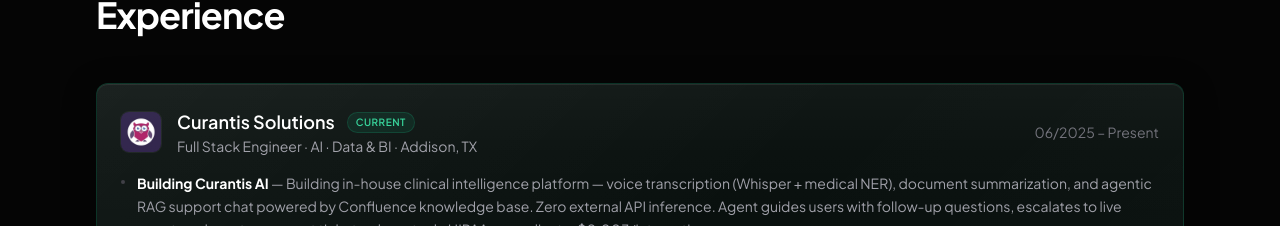
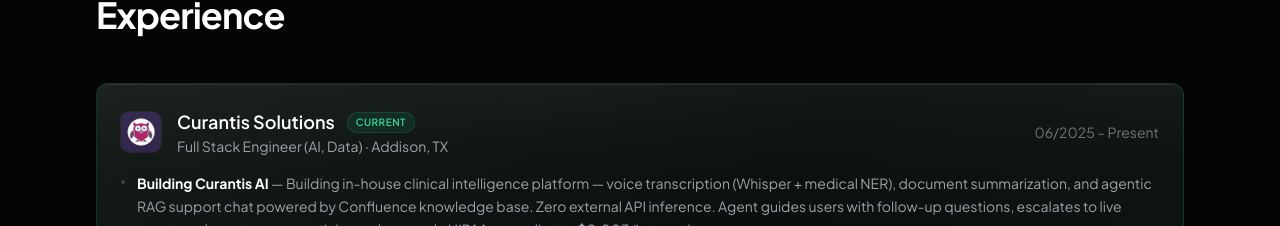
Before and after one commit to sahil7992/sahil-portfolio, a React (Create React App) app: page / in a window 1280 px wide. Shown: the part 1171-1397 px from the top of the page. Built offline with nearby package versions, Linux system fonts and the light colour scheme; a web font is replaced by a local one.

Commit message:
Fix Curantis role title

```diff
--- a/src/App.js
+++ b/src/App.js
@@ -93,7 +93,7 @@
   const experiences = [
     {
       company: "Curantis Solutions",
-      role: "Full Stack Engineer · AI · Data & BI",
+      role: "Full Stack Engineer (AI, Data)",
       location: "Addison, TX",
       dates: "06/2025 – Present",
       logo: assetPath("/curantis_solutions_logo.jpeg"),
```
